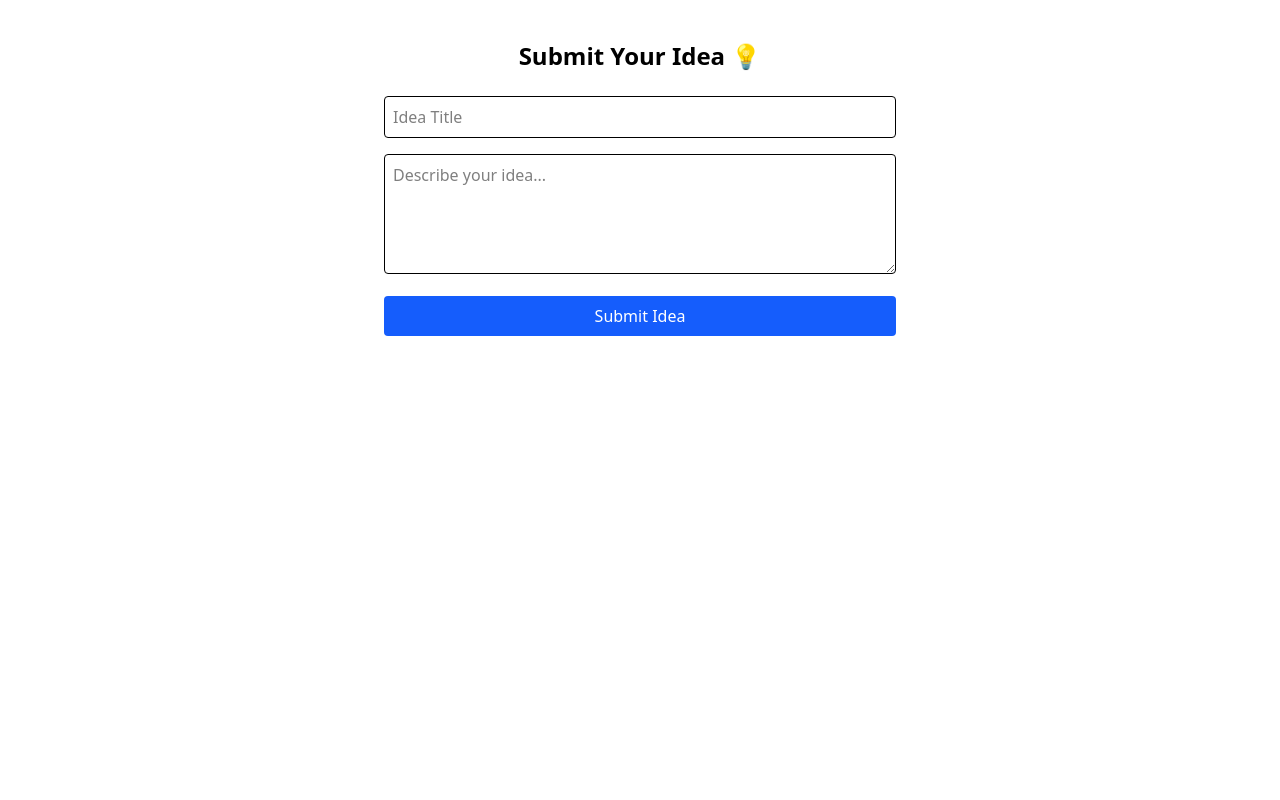
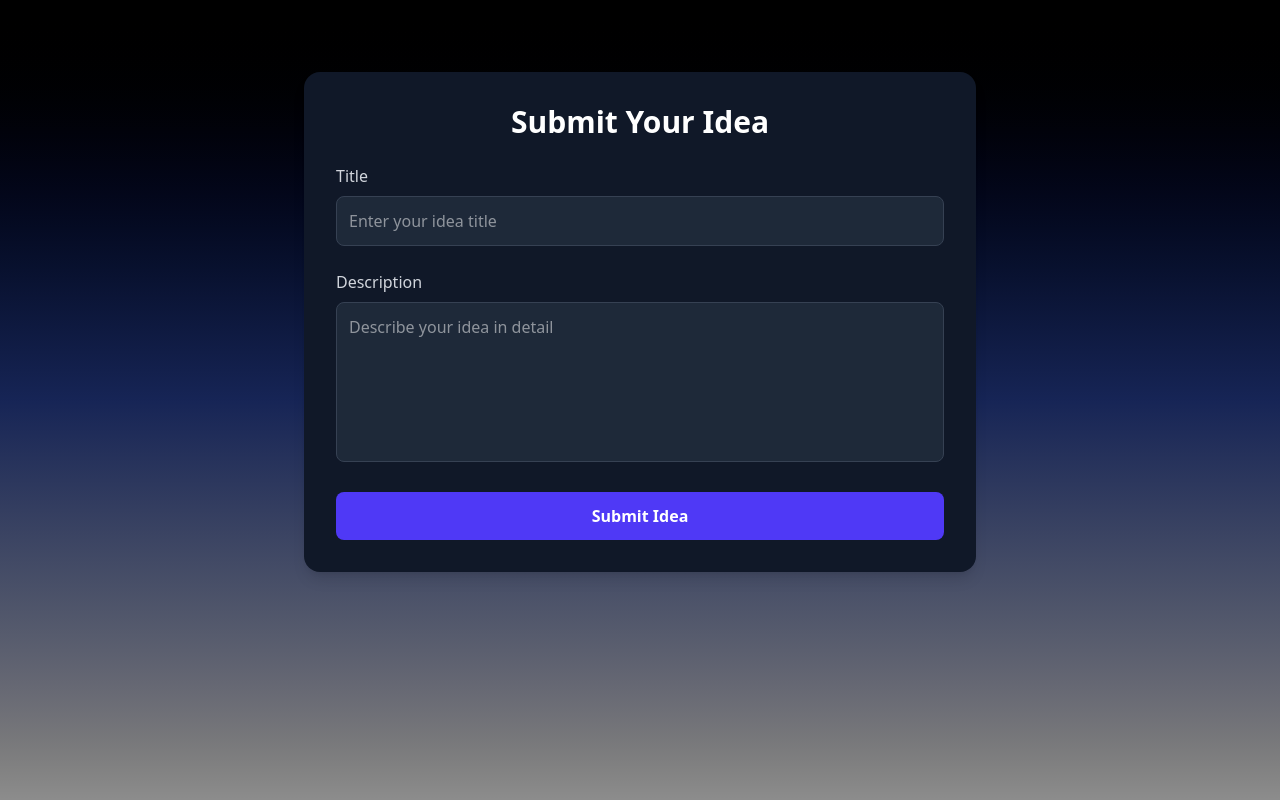
Before and after one commit to jhalucky/ideias, a Next.js app: page /submit-idea in a window 1280 px wide. Built offline with nearby package versions, Linux system fonts and the light colour scheme; no server answers; sample sign-in values are in the browser's storage.

Commit message:
Ideas ROUTE

```diff
--- a/src/app/api/dashboard/opinions/route.ts
+++ b/src/app/api/dashboard/opinions/route.ts
@@ -36,3 +36,23 @@ export async function POST(req: NextRequest) {
     return NextResponse.json({ error: "Failed to submit opinion" }, { status: 500 });
   }
 }
+
+export async function GET(req: NextRequest) {
+  try {
+    const url = new URL(req.url);
+    const userId = url.searchParams.get("userId");
+
+    const opinions = await prisma.opinion.findMany({
+      where: userId ? { userId } : undefined,
+      include: {
+        user: { select: { id: true, name: true, username: true } },
+      },
+      orderBy: { createdAt: "desc" },
+    });
+
+    return NextResponse.json(opinions, { status: 200 });
+  } catch (err) {
+    console.error("Error fetching opinions:", err);
+    return NextResponse.json([], { status: 500 });
+  }
+}
--- a/src/app/submit-idea/page.tsx
+++ b/src/app/submit-idea/page.tsx
@@ -2,60 +2,93 @@
 
 import { useState } from "react";
 import { useRouter } from "next/navigation";
+import { useSession } from "next-auth/react";
 
 export default function SubmitIdeaPage() {
+  const { data: session, status } = useSession();
+  const router = useRouter();
   const [title, setTitle] = useState("");
   const [description, setDescription] = useState("");
   const [loading, setLoading] = useState(false);
-  const router = useRouter();
+  const [error, setError] = useState("");
+
+  if (status === "loading") return <div className="p-10 text-white">Loading...</div>;
+  if (status === "unauthenticated") router.push("/auth");
 
   const handleSubmit = async (e: React.FormEvent) => {
     e.preventDefault();
+    setError("");
+
+    if (!title.trim() || !description.trim()) {
+      setError("Both title and description are required.");
+      return;
+    }
+
     setLoading(true);
-
-    const res = await fetch("/api/idea", {
+    try {
+      const res = await fetch("/api/dashboard/ideas", {
         method: "POST",
         headers: { "Content-Type": "application/json" },
         body: JSON.stringify({ title, description }),
       });
 
+      if (!res.ok) {
+        const text = await res.text();
+        setError(`Failed to submit idea. ${text}`);
         setLoading(false);
-    if (res.ok) {
-      alert("✅ Idea submitted successfully!");
-      router.push("/dashboard");
-    } else {
-      const data = await res.json();
-      alert(`❌ ${data.error || "Failed to submit idea"}`);
+        return;
+      }
+
+      // Successfully created
+      setLoading(false);
+      router.push("/dashboard"); // Redirect back to dashboard
+    } catch (err) {
+      console.error(err);
+      setError("An unexpected error occurred.");
+      setLoading(false);
     }
   };
 
   return (
-    <div className="max-w-lg mx-auto py-10">
-      <h1 className="text-2xl font-bold mb-6 text-center">Submit Your Idea 💡</h1>
-      <form onSubmit={handleSubmit} className="space-y-4">
+    <div className="min-h-screen bg-gradient-to-b from-black via-blue-950 to-black/45 p-6 flex justify-center items-start">
+      <div className="max-w-2xl w-full bg-gray-900 p-8 rounded-2xl shadow-lg text-white mt-12">
+        <h1 className="text-3xl font-bold mb-6 text-center">Submit Your Idea</h1>
+
+        {error && (
+          <p className="text-red-500 mb-4 text-center font-medium">{error}</p>
+        )}
+
+        <form onSubmit={handleSubmit} className="space-y-6">
+          <div>
+            <label className="block text-gray-300 mb-2 font-medium">Title</label>
             <input
               type="text"
-          placeholder="Idea Title"
               value={title}
               onChange={(e) => setTitle(e.target.value)}
-          className="w-full p-2 border rounded"
-          required
+              placeholder="Enter your idea title"
+              className="w-full p-3 rounded-lg bg-gray-800 border border-gray-700 focus:outline-none focus:ring-2 focus:ring-indigo-500"
             />
+          </div>
+
+          <div>
+            <label className="block text-gray-300 mb-2 font-medium">Description</label>
             <textarea
-          placeholder="Describe your idea..."
               value={description}
               onChange={(e) => setDescription(e.target.value)}
-          className="w-full p-2 border rounded min-h-[120px]"
-          required
+              placeholder="Describe your idea in detail"
+              className="w-full p-3 rounded-lg bg-gray-800 border border-gray-700 focus:outline-none focus:ring-2 focus:ring-indigo-500 h-40 resize-none"
             />
+          </div>
+
           <button
             type="submit"
             disabled={loading}
-          className="bg-blue-600 text-white px-4 py-2 rounded w-full"
+            className="w-full py-3 bg-indigo-600 hover:bg-indigo-700 rounded-lg font-semibold transition disabled:opacity-50"
           >
             {loading ? "Submitting..." : "Submit Idea"}
           </button>
         </form>
       </div>
+    </div>
   );
 }
```
Lines whose indentation alone changed are shown as unchanged.
